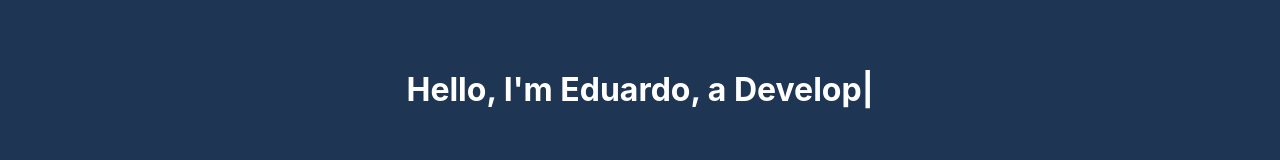
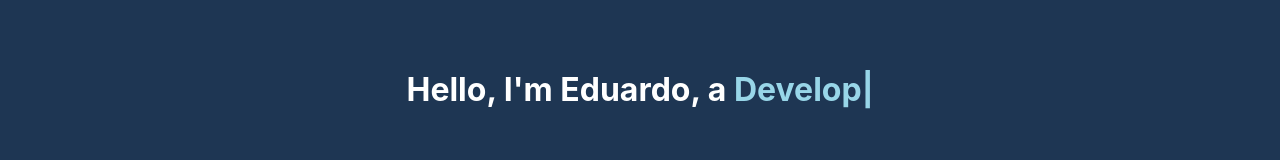
Before and after one commit to eduardovidals/PersonalWebsite, a React (Create React App) app: page / in a window 1280 px wide. Shown: the part 311-471 px from the top of the page. Built offline with nearby package versions, Linux system fonts and the light colour scheme.

Commit message:
Added color to typed component in home page

```diff
--- a/src/views/Home/Home.styles.ts
+++ b/src/views/Home/Home.styles.ts
@@ -29,6 +29,10 @@ export const HomeTitleText = styled.h1`
   @media (min-width: 47em) {
     font-size: 2rem;
   }
+`
+
+export const HomeTitleTyped = styled.span`
+  color: ${props => props.theme.colors.hover};
 `
 
 export const HomeSectionContainer = styled.div`
--- a/src/views/Home/Home.tsx
+++ b/src/views/Home/Home.tsx
@@ -8,7 +8,7 @@ import {
   HomeSkillsContainer,
   HomeProjectsContainer,
   HomeProjectsSectionContainer,
-  HomeFormSectionContainer, HomeSkillsSectionContainer, HomeSkillsSection
+  HomeFormSectionContainer, HomeSkillsSectionContainer, HomeSkillsSection, HomeTitleTyped
 } from "views/Home/Home.styles";
 import Typed from "react-typed";
 import React, {useEffect, useRef, useState} from "react";
@@ -82,9 +82,9 @@ function Home() {
 
     return (
       <HomeTitleText> Hello, I'm Eduardo, a&nbsp;
-        <span>
+        <HomeTitleTyped>
           <Typed strings={typedStrings} typeSpeed={40} backSpeed={50} loop={true} startDelay={1000}/>
-        </span>
+        </HomeTitleTyped>
       </HomeTitleText>
     )
   }
```
